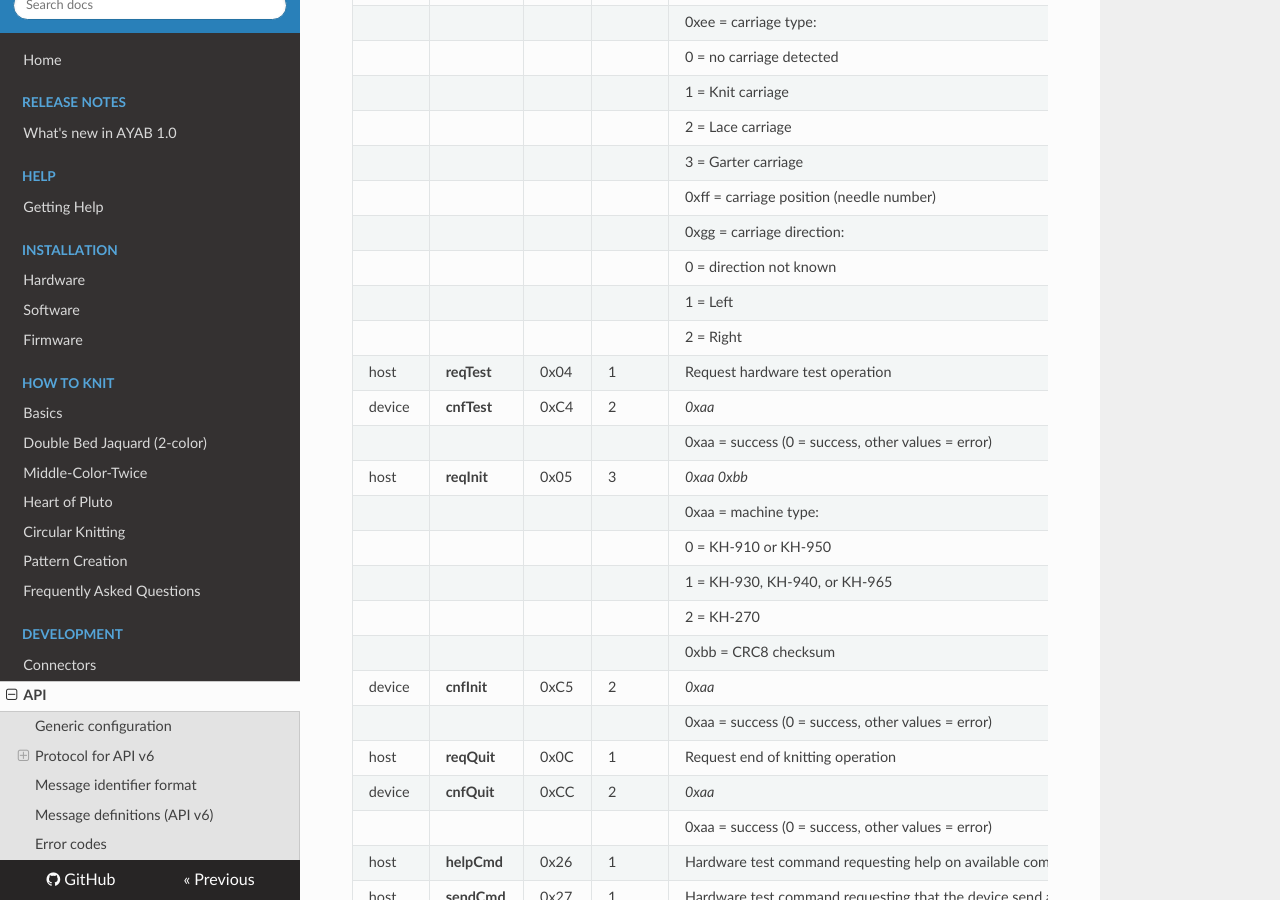
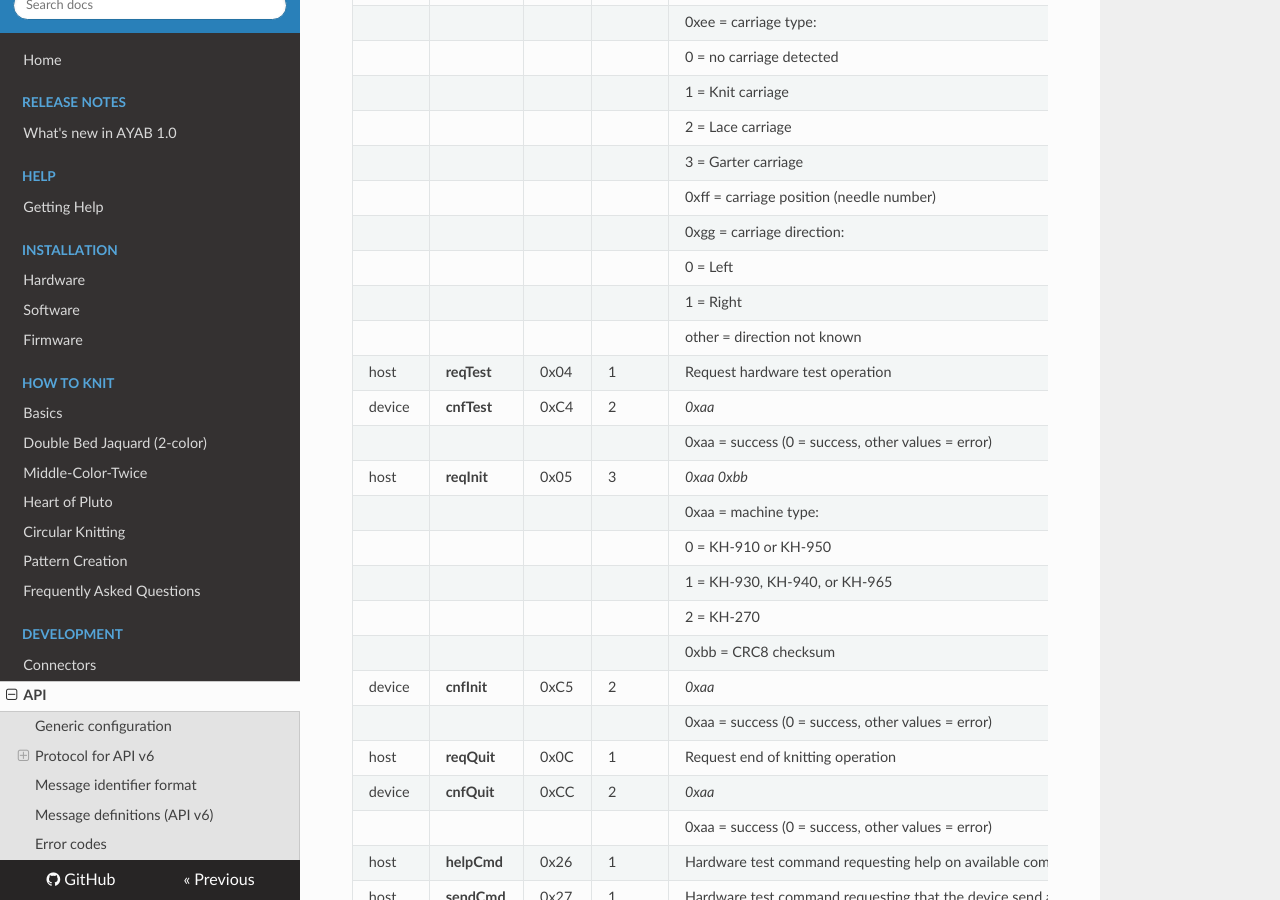
Before and after one commit to AllYarnsAreBeautiful/ayab-manual, an MkDocs documentation site: the page built from docs/development/API.md, in a window 1280 px wide and 900 px high, scrolled down 3206 px. Built offline with MkDocs 1.6.1, drawn with Linux system fonts in a browser that asks for light colours; nearby versions of some CDN libraries.

Commit message:
fix: carriage direction codes

```diff
--- a/docs/development/API.md
+++ b/docs/development/API.md
@@ -118,9 +118,9 @@ bytes are required by the SLIP protocol are not included in the message length.
 |          |              |      |        |     3 = Garter carriage                                      |
 |          |              |      |        | 0xff = carriage position (needle number)                     |
 |          |              |      |        | 0xgg = carriage direction:                                   |
-|          |              |      |        |     0 = direction not known                                  |
-|          |              |      |        |     1 = Left                                                 |
-|          |              |      |        |     2 = Right                                                |
+|          |              |      |        |     0 = Left                                                 |
+|          |              |      |        |     1 = Right                                                |
+|          |              |      |        |     other = direction not known                              |
 | host     | **reqTest**  | 0x04 | 1      | Request hardware test operation                              |
 | device   | **cnfTest**  | 0xC4 | 2      | *0xaa*                                                       |
 |          |              |      |        | 0xaa = success (0 = success, other values = error)           |
```
